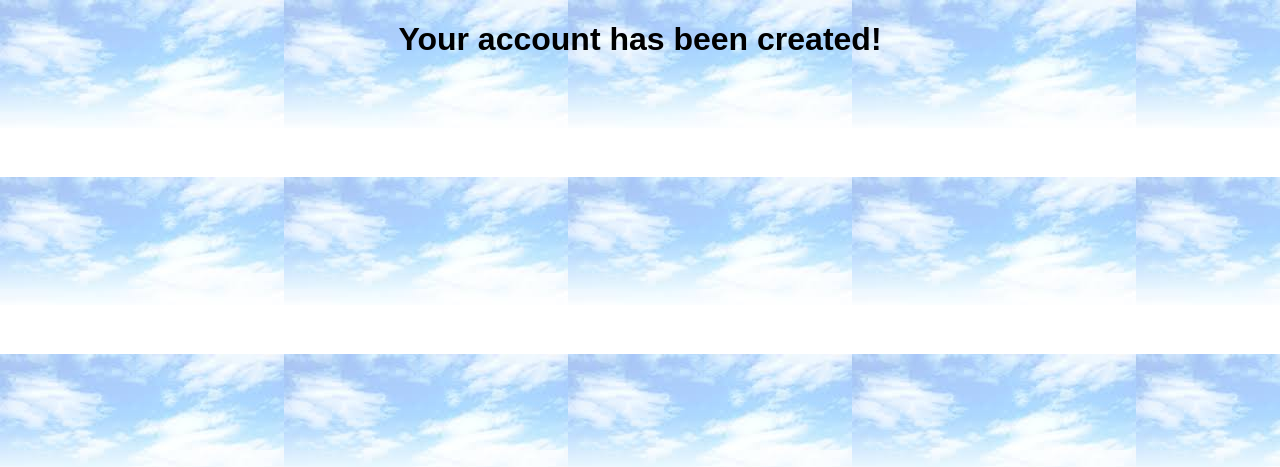
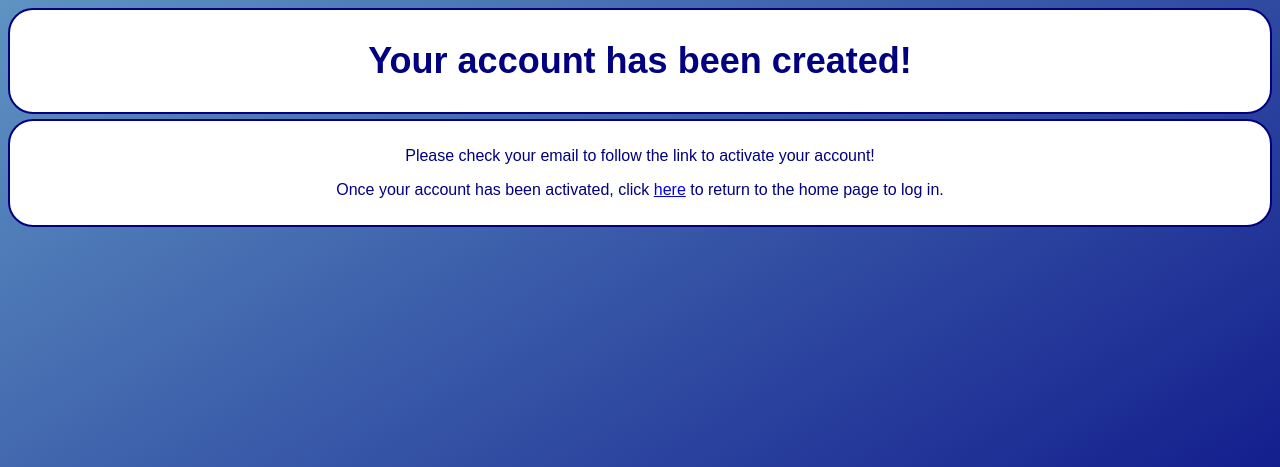
Before and after one commit to jordankingg/final_project, a PHP site: page /create_account/create_account_success.php in a window 1280 px wide. Shown: the top 467 px of the page. Run offline with PHP 8.4, Linux system fonts and the light colour scheme; data that the repository does not hold is empty; some libraries are stand-ins or nearby versions.

Commit message:
working on mail..

```diff
--- a/create_account/create_account_success.php
+++ b/create_account/create_account_success.php
@@ -9,8 +9,9 @@
   <script src="../script.js"></script>
 </head>
 <body>
-<h1 id="title">Your account has been created!</h1>
+
 <?php
+
 $servername = "localhost";
 $username = "user";
 $password = "password";
@@ -35,6 +36,60 @@ if ($user_count == 0) {
     $user_orders->bind_param("ssssss", $lastname, $firstname, $email, $password, $username, $timesubmit);
     $user_orders->execute();
     $user_orders->close();
+    //gmail username: exam.csci445@gmail.com
+    //gmail password: jeffpaone1
+    /*
+        $mail = new PHPMailer\PHPMailer\PHPMailer();
+
+        // Send mail using Gmail
+
+        $mail->IsSMTP(); // telling the class to use SMTP
+        $mail->SMTPAuth = true; // enable SMTP authentication
+        $mail->SMTPSecure = "ssl"; // sets the prefix to the servier
+        $mail->Host = "smtp.gmail.com"; // sets GMAIL as the SMTP server
+        $mail->Port = 465; // set the SMTP port for the GMAIL server
+        $mail->Username = "exam.csci445@gmail.com"; // GMAIL username
+        $mail->Password = "jeffpaone1"; // GMAIL password
+
+
+        // Typical mail data
+        $mail->AddAddress($email, $firstname . " " . $lastname);
+        $mail->SetFrom("exam.csci445@gmail.com", "Exam CSCI445");
+        $mail->Subject = "Please confirm your exam account!";
+        $mail->Body = "Hi";
+
+        try {
+            $mail->Send();
+            echo "Success!";
+        } catch (Exception $e) {
+            // Something went bad
+            echo "Fail :(";
+        }*/
+
+
+    // the message
+    $msg = "First line of text\nSecond line of text";
+
+    // use wordwrap() if lines are longer than 70 characters
+    $msg = wordwrap($msg, 70);
+
+    // send email
+    mail($email, "My subject", $msg);
+
+
+
+    echo "<section class='heading'>
+		<h1 id='title'>Your account has been created!</h1>
+		</section>
+		<section class='content'>
+			<p>Please check your email to follow the link to activate your account!</p>
+			<p>Once your account has been activated, click <a href='../index.php'>here</a> to return to the home page to log in.</p>
+		</section>";
+} else {
+    echo "	<section class='heading'>
+	<h1 id='title'>Create account unsuccessful.</h1>
+	</section>
+	<section class='content'><p>Please try again!</p> </section>";
 }
 ?>
 </div>
--- a/index.php
+++ b/index.php
@@ -9,9 +9,12 @@
   <script src="script.js"></script>
 </head>
 <body>
+	<section class="heading">
 <h1 id="title">Home</h1>
-<!-- Choose Login or Create Account -->
+</section>
+<section class="content">
 <div id="page1">
+
 	<div id = "login_area">
 		<a href="log_in/log_in_page.php"><button id="log_in" >Log in</button></a>
 	</div>
@@ -20,5 +23,6 @@
 		<a href="create_account/create_account_page.php"><button id="create_account" >Create Account</button></a>
 	</div>
 </div>
+</section>
 </body>
 </html>
--- a/style.css
+++ b/style.css
@@ -2,6 +2,7 @@ body {
   text-align      : center;
   font-family     : sans-serif;
   background-image: url("/images/bkg.jpeg");
+  color           : navy;
 }
 
 .button {
@@ -18,3 +19,63 @@ body {
 #timesubmit {
   display: none;
 }
+
+h1 {
+  color     : navy;
+  text-align: center;
+}
+
+p {
+  color: navy;
+}
+
+body {
+  background: linear-gradient(to left top, navy, #5E93C2) fixed;
+}
+
+.button_input,
+button {
+  color           : navy;
+  padding         : 14px 16px;
+  text-decoration : none;
+  background-color: white;
+  font-weight     : bold;
+  border-radius   : 25px;
+  border          : 2px solid navy;
+  font-size       : 1em;
+}
+
+.button_input:hover,
+button:hover {
+  color           : navy;
+  text-align      : center;
+  padding         : 14px 16px;
+  text-decoration : none;
+  background-color: yellow;
+  font-weight     : bold;
+  border-radius   : 25px;
+  border          : 2px solid navy;
+}
+
+.heading {
+  background-color: white;
+  text-decoration : none;
+  background-color: white;
+  font-weight     : bold;
+  border-radius   : 25px;
+  border          : 2px solid navy;
+  font-size       : 1.5em;
+}
+
+fieldset {
+  padding: 15px;
+  margin : 15px;
+}
+
+.content {
+  margin-top      : 5px;
+  padding         : 10px;
+  background-color: white;
+  border-radius   : 25px;
+  border          : 2px solid navy;
+}
--- a/user_data.sql
+++ b/user_data.sql
@@ -15,4 +15,6 @@ DROP TABLE IF EXISTS userInfo;
     NumWrongQuest INT,
     time_ VARCHAR(50),
     As_Actived BOOLEAN,
+    auth1 VARCHAR(4),
+    auth2 VARCHAR(4),
     PRIMARY KEY(id));
```
Also changed, not shown: create_account/create_account_page.php (+8 -2 lines), log_in/log_in_complete.php (+17 -12 lines), log_in/log_in_page.php (+8 -3 lines), log_in/test.php (added, +17 -0 lines).
